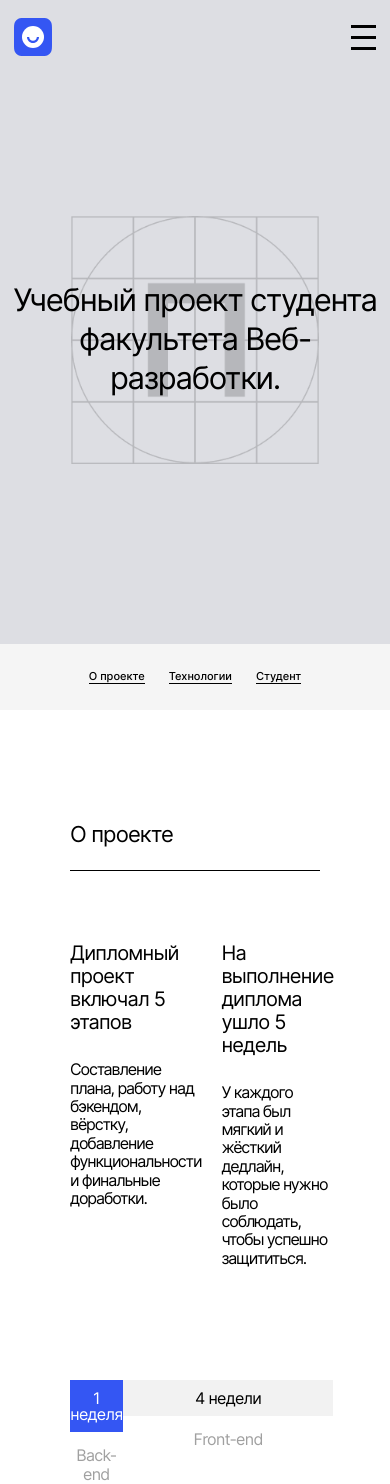
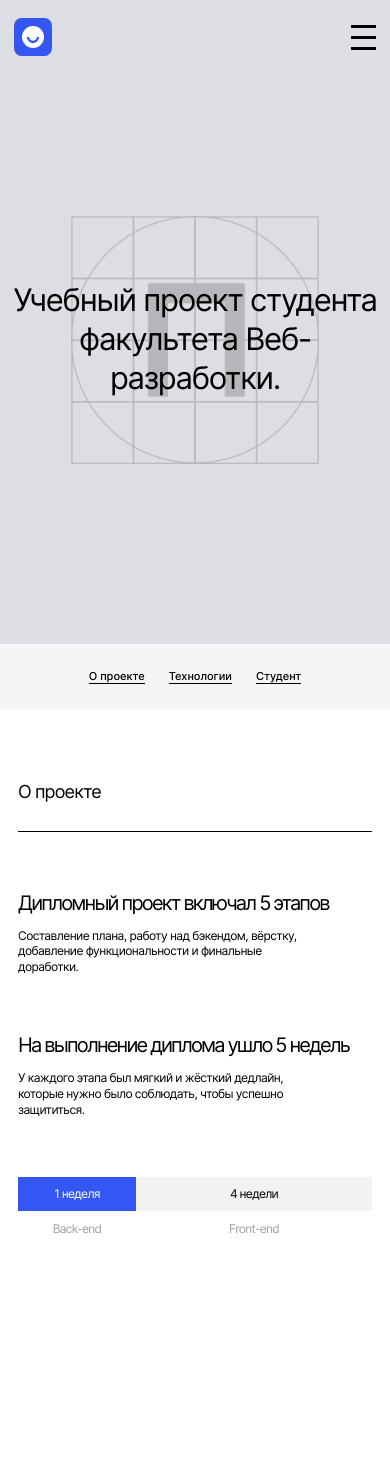
Before and after one commit to Andrey1079/movies-explorer-frontend, a React (Create React App) app: page / in a window 390 px wide. After the commit the page ends 1351 px from the top, so only its background shows below. Built offline with nearby package versions, Linux system fonts and the light colour scheme.

Commit message:
feat настроить адаптивность для блока AboutProject

```diff
--- a/src/Components/Header/Header.css
+++ b/src/Components/Header/Header.css
@@ -48,7 +48,7 @@
 }
 @media screen and (max-width: 768px) {
   .header {
-    width: calc(100% - var(--side-paddings-768) * 2);
+    width: calc(100% - var(--header-side-paddings-768) * 2);
     background-color: var(--header-background-color);
     grid-template-columns: min-content 1fr min-content;
     padding: 0 var(--side-paddings-768);
@@ -71,7 +71,7 @@
 }
 @media screen and (max-width: 520px) {
   .header {
-    width: calc(100% - var(--side-paddings-320) * 2);
+    width: calc(100% - var(--header-side-paddings-320) * 2);
     padding: 0 var(--side-paddings-320);
   }
   .burger-button_place_header {
--- a/src/Components/Main/AboutProject/AboutProject.css
+++ b/src/Components/Main/AboutProject/AboutProject.css
@@ -4,12 +4,11 @@
   min-height: 608px;
 }
 .about-project__title {
-  margin: 0;
+  margin: 112px 0 0;
   padding: 0;
   font-size: var(--section-titlte-size);
   color: var(--common-text-color);
   font-weight: 400;
-  margin-top: 112px;
   padding: 0 0 23px 0;
   border-bottom: 1px solid var(--common-text-color);
   letter-spacing: -0.88px;
@@ -24,14 +23,14 @@
 .about-project__facts:nth-of-type(2) {
   margin-left: 20px;
 }
-.about-project__facts:nth-of-type(3) {
+.about-project__facts:last-of-type {
   grid-column-start: 1;
   grid-column-end: 3;
   display: grid;
   grid-template-columns: repeat(5, 1fr);
 }
 .about-project__fact-title {
-  margin: 71px 0 0 0;
+  margin: 71px 0 0;
   padding: 0;
   color: var(--common-text-color);
   font-size: var(--subtitle-size);
@@ -55,7 +54,7 @@
   grid-column-end: 6;
 }
 .about-project__duration {
-  margin: 113px 0 0 0;
+  margin: 113px 0 0;
   padding: 10px 0;
   box-sizing: border-box;
   color: var(--text-color-in-ui-el);
@@ -79,3 +78,76 @@
   color: var(--alter-text-color);
   letter-spacing: -0.7px;
 }
+
+@media screen and (max-width: 768px) {
+  .about-project {
+    width: calc(100% - var(--side-paddings-768) * 2);
+    padding: 0 var(--side-paddings-768);
+    min-height: 585px;
+  }
+  .about-project__title {
+    margin-top: 92px;
+  }
+  .about-project__facts:nth-of-type(2) {
+    margin-left: 15px;
+  }
+  .about-project__fact-text {
+    margin-top: 24px;
+    line-height: 1.22;
+  }
+  .about-project__duration {
+    margin-top: 94px;
+    padding: 11px 0;
+  }
+}
+@media screen and (max-width: 520px) {
+  .about-project {
+    width: calc(100% - var(--side-paddings-320) * 2);
+    padding: 0 var(--side-paddings-320);
+    min-height: 641px;
+  }
+  .about-project__fact-list {
+    grid-template-columns: 1fr;
+  }
+  .about-project__title {
+    font-size: var(--section-titlte-size-320);
+    margin-top: 72px;
+    padding-bottom: 28px;
+  }
+  .about-project__facts:last-of-type {
+    grid-column-start: 1;
+    grid-column-end: 2;
+  }
+  .about-project__facts:nth-of-type(2) {
+    margin-left: 0px;
+  }
+  .about-project__fact-title {
+    margin-top: 60px;
+    letter-spacing: -1.8px;
+  }
+  .about-project__fact-text {
+    font-size: var(--common-text-size-320);
+    margin-top: 13px;
+    max-width: 280px;
+    line-height: 1.3;
+    letter-spacing: -0.55px;
+  }
+  .about-project__duration {
+    margin-top: 60px;
+    font-size: var(--common-text-size-320);
+  }
+  .about-project__project-section {
+    font-size: var(--common-text-size-320);
+    margin-top: 11px;
+  }
+  .about-project__facts:last-of-type {
+    grid-template-columns: repeat(6, 1fr);
+  }
+  .about-project__diagram {
+    grid-column-end: 3;
+  }
+  .about-project__diagram:nth-of-type(2) {
+    grid-column-start: 3;
+    grid-column-end: 7;
+  }
+}
--- a/src/variables/custom-css-styles.css
+++ b/src/variables/custom-css-styles.css
@@ -13,8 +13,11 @@
   --title-size: 50px;
   --title-size-320: 31px;
   --section-titlte-size: 22px;
+  --section-titlte-size-320: 18px;
   --subtitle-size: 20px;
-  --common-text-size: 14xp;
+  --common-text-size: 14px;
+  --common-text-size-768: 12px;
+  --common-text-size-320: 12px;
   --nav-text-size: 13px;
   --nav-text-size-768: 12px;
   --nav-text-size-320: 10px;
@@ -22,6 +25,8 @@
   --movie-duration-text-size: 11px;
   --button-text-size: 14px;
   --side-paddings-1280: 70px;
-  --side-paddings-768: 30px;
-  --side-paddings-320: 14px;
+  --side-paddings-768: 50px;
+  --side-paddings-320: 18px;
+  --header-side-paddings-768: 30px;
+  --header-side-paddings-320: 14px;
 }
```
